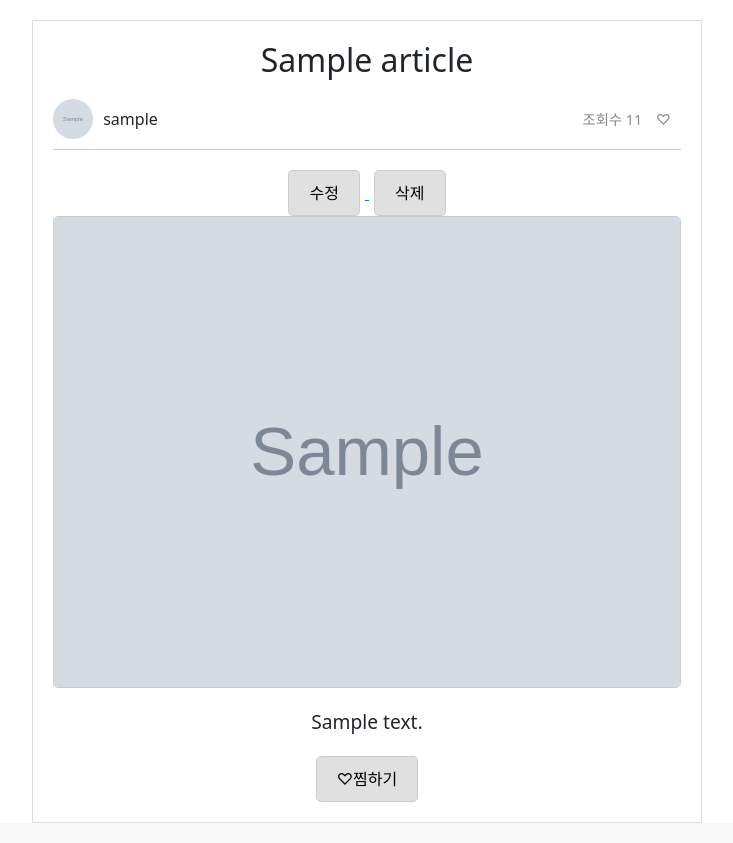
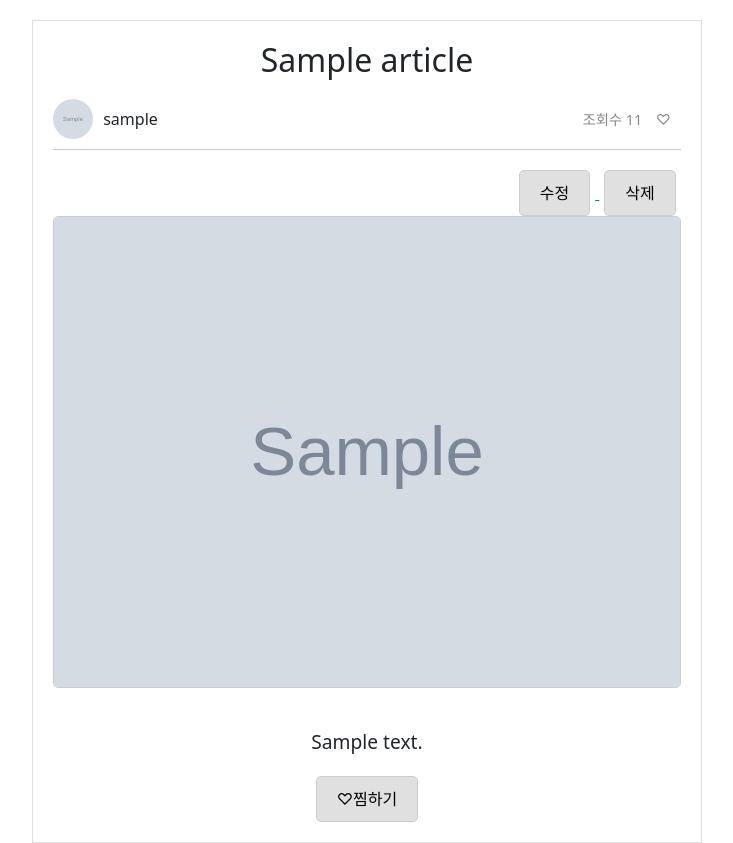
Before and after one commit to yunlowell/ifj, a Django app: page /products/1/ in a window 1280 px wide. Shown: the part 44-887 px from the top of the page, without its empty margins (273-1006 px from the left). Run offline with Django 4.2, Linux system fonts and the light colour scheme; tables that the repository leaves empty hold one stand-in row (values such as "Sample post"); grey boxes marked "Sample" are stand-in pictures.

Commit message:
css 수정삭제  클래스와, 찜버튼 클래스 분리

```diff
--- a/products/templates/products/product_detail.html
+++ b/products/templates/products/product_detail.html
@@ -67,7 +67,7 @@
     }
 
     .article-footer {
-        text-align: center;
+        text-align: right;
         margin-top: 20px;
     }
 
@@ -84,6 +84,27 @@
 
     .article-footer button:hover,
     .article-footer input[type="submit"]:hover {
+        background-color: #d0d0d0;
+    }
+
+    .article-footer2 {
+        text-align: center;
+        margin-top: 20px;
+    }
+
+    .article-footer2 button,
+    .article-footer2 input[type="submit"] {
+        background-color: #e0e0e0;
+        border: 1px solid #ccc;
+        padding: 10px 20px;
+        margin: 0 5px;
+        font-size: 1em;
+        border-radius: 5px;
+        cursor: pointer;
+    }
+
+    .article-footer2 button:hover,
+    .article-footer2 input[type="submit"]:hover {
         background-color: #d0d0d0;
     }
 </style>
@@ -112,11 +133,12 @@
                 {% csrf_token %}
                 <input type="submit" value="삭제">
             </form>
+        </div>
 
     {% if article.image %}
     <img src="{{ article.image.url }}" alt="Product Image" class="article-image">
     {% endif %}
-
+    <div class="article-footer2">
         <p class="content">{{ article.content }}</p>
             <form action="{% url "articles:like" article.pk %}" method="POST" style="display: inline;">
                 {% csrf_token %}
@@ -127,5 +149,4 @@
                 {% endif %}
             </form>
     </div>
-</div>
 {% endblock content %}
```
Lines whose indentation alone changed are shown as unchanged.
